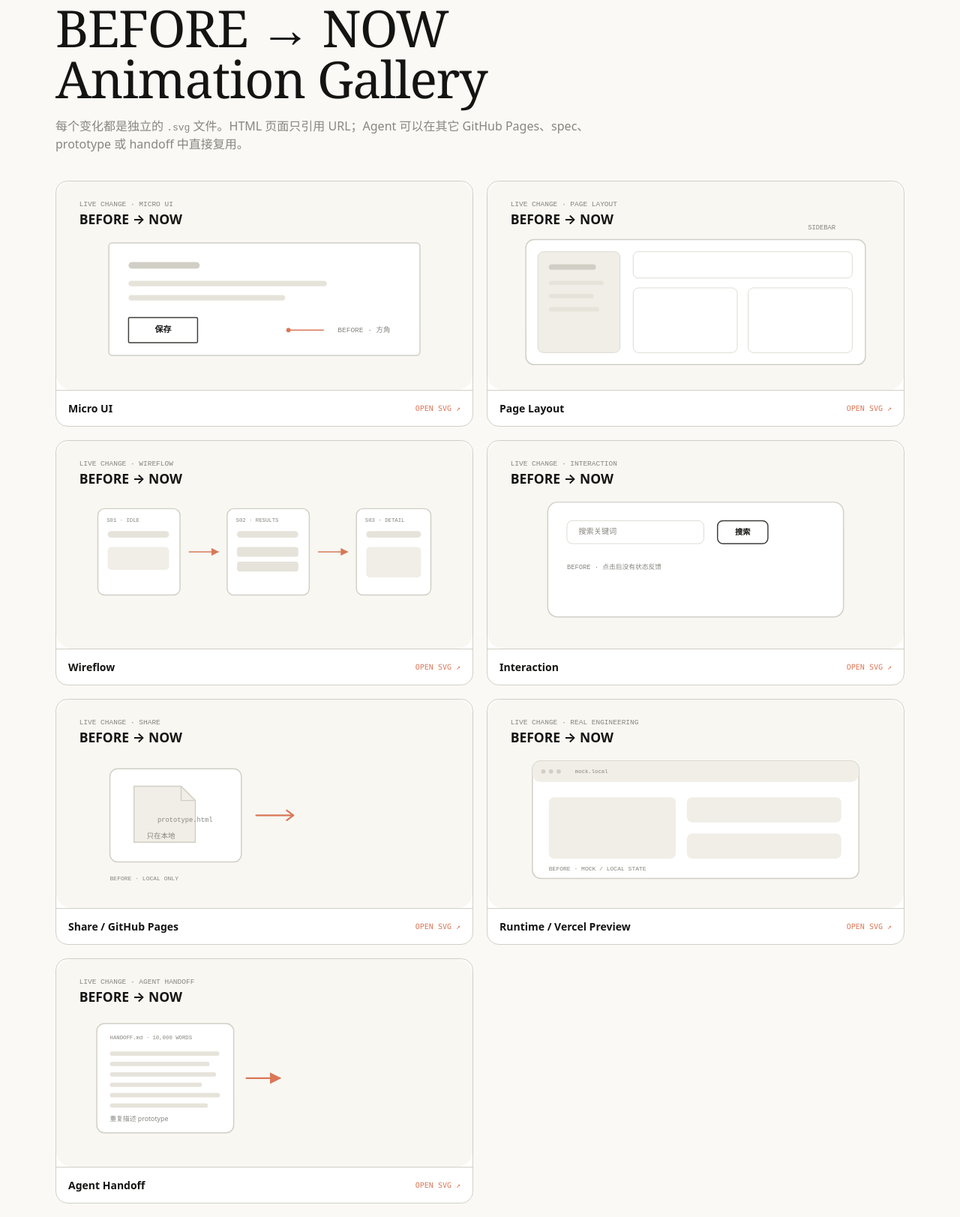
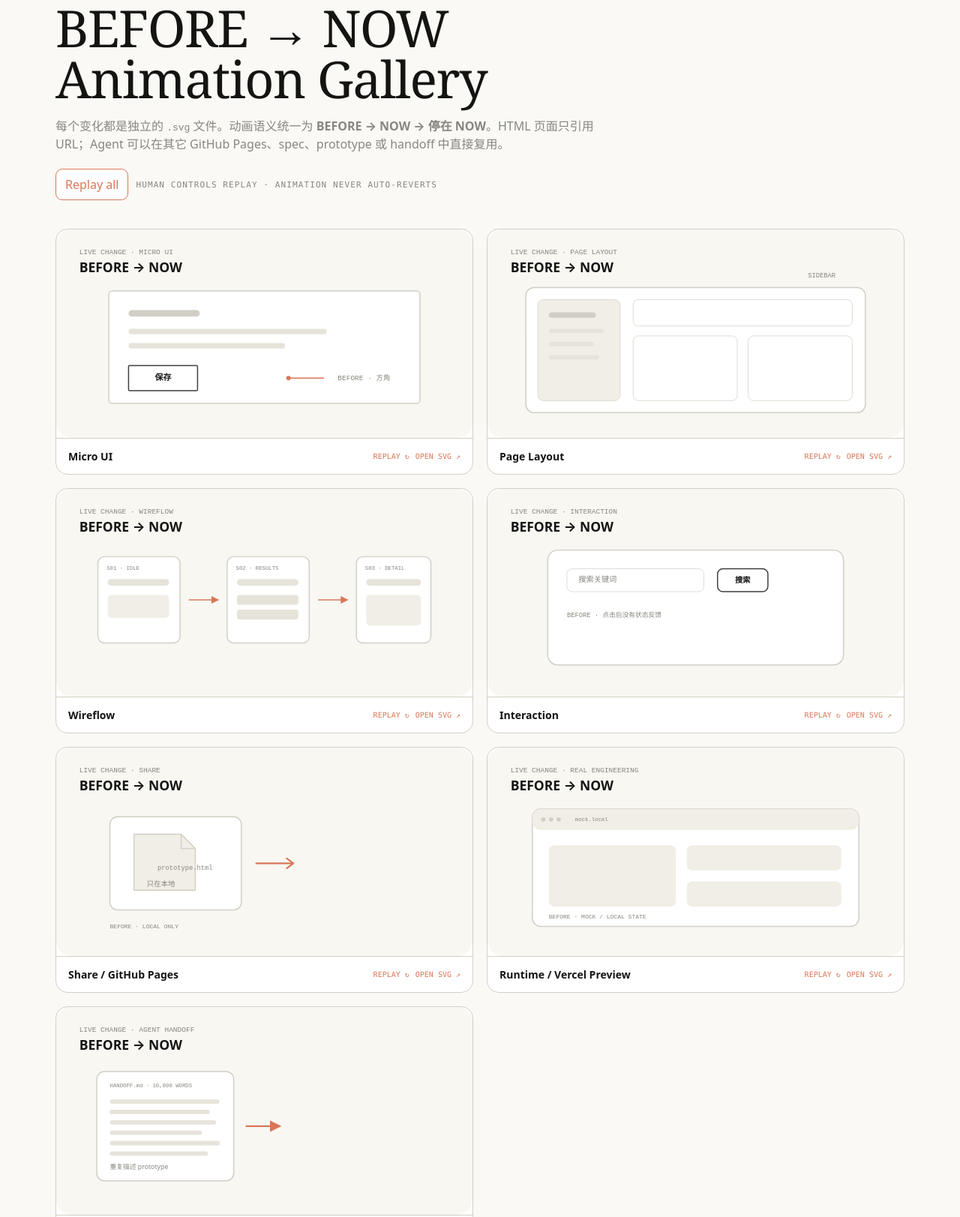
Before and after one commit to liush2yuxjtu/prototype-visual-handoff-guide, a plain HTML site: page animation-gallery.html in a window 1280 px wide. Shown: the part 66-1689 px from the top of the page at 75% size. Drawn offline with Linux system fonts and the light colour scheme.

Commit message:
Add explicit replay controls for one-way SVG animations

```diff
--- a/animation-gallery.html
+++ b/animation-gallery.html
@@ -7,22 +7,39 @@
 :root{--bg:#FAF9F5;--paper:#fff;--ink:#141413;--muted:#87867F;--line:#D1CFC5;--clay:#D97757}
 *{box-sizing:border-box}body{margin:0;background:var(--bg);color:var(--ink);font-family:system-ui,-apple-system,"Segoe UI","PingFang SC",sans-serif}
 main{max-width:1180px;margin:auto;padding:48px 24px 96px}h1{font-family:ui-serif,Georgia,serif;font-size:clamp(38px,6vw,68px);line-height:1;margin:8px 0 16px;font-weight:500;letter-spacing:-.02em}
-p{color:var(--muted);max-width:760px}.mono{font-family:ui-monospace,SFMono-Regular,Menlo,monospace;font-size:11px;letter-spacing:.1em;text-transform:uppercase;color:var(--muted)}
-.grid{display:grid;grid-template-columns:1fr 1fr;gap:18px;margin-top:38px}.card{background:var(--paper);border:1px solid var(--line);border-radius:16px;overflow:hidden}.card img{width:100%;display:block}.meta{padding:14px 16px;border-top:1px solid var(--line);display:flex;align-items:center;justify-content:space-between;gap:12px}.meta b{font-size:14px}.meta a{font-family:ui-monospace,SFMono-Regular,Menlo,monospace;font-size:10px;color:var(--clay);text-decoration:none}
+p{color:var(--muted);max-width:760px}.toolbar{display:flex;gap:10px;flex-wrap:wrap;margin:22px 0 4px}.btn{border:1px solid var(--line);background:#fff;color:var(--ink);border-radius:9px;padding:9px 12px;cursor:pointer;font:inherit}.btn:hover{border-color:var(--clay)}.btn.primary{border-color:var(--clay);color:var(--clay)}.mono{font-family:ui-monospace,SFMono-Regular,Menlo,monospace;font-size:11px;letter-spacing:.1em;text-transform:uppercase;color:var(--muted)}
+.grid{display:grid;grid-template-columns:1fr 1fr;gap:18px;margin-top:38px}.card{background:var(--paper);border:1px solid var(--line);border-radius:16px;overflow:hidden}.card img{width:100%;display:block}.meta{padding:14px 16px;border-top:1px solid var(--line);display:flex;align-items:center;justify-content:space-between;gap:12px}.meta b{font-size:14px}.actions{display:flex;gap:8px;align-items:center}.meta a,.replay{font-family:ui-monospace,SFMono-Regular,Menlo,monospace;font-size:10px;color:var(--clay);text-decoration:none}.replay{border:0;background:transparent;cursor:pointer;padding:0}
 .back{display:inline-block;margin-top:28px;color:var(--clay);text-decoration:none;font-weight:650}@media(max-width:760px){.grid{grid-template-columns:1fr}main{padding:34px 16px 72px}}
 </style>
 </head><body><main>
 <div class="mono">Reusable SVG assets · GitHub Pages</div>
 <h1>BEFORE → NOW<br>Animation Gallery</h1>
-<p>每个变化都是独立的 <code>.svg</code> 文件。HTML 页面只引用 URL；Agent 可以在其它 GitHub Pages、spec、prototype 或 handoff 中直接复用。</p>
+<p>每个变化都是独立的 <code>.svg</code> 文件。动画语义统一为 <b>BEFORE → NOW → 停在 NOW</b>。HTML 页面只引用 URL；Agent 可以在其它 GitHub Pages、spec、prototype 或 handoff 中直接复用。</p>
+<div class="toolbar"><button class="btn primary" type="button" id="replayAll">Replay all</button><span class="mono" style="align-self:center">Human controls replay · animation never auto-reverts</span></div>
 <div class="grid">
-<article class="card"><img src="assets/micro-ui-before-now.svg" alt="Micro UI BEFORE 到 NOW 动画"><div class="meta"><b>Micro UI</b><a href="assets/micro-ui-before-now.svg">OPEN SVG ↗</a></div></article>
-<article class="card"><img src="assets/layout-before-now.svg" alt="Page Layout BEFORE 到 NOW 动画"><div class="meta"><b>Page Layout</b><a href="assets/layout-before-now.svg">OPEN SVG ↗</a></div></article>
-<article class="card"><img src="assets/wireflow-before-now.svg" alt="Wireflow BEFORE 到 NOW 动画"><div class="meta"><b>Wireflow</b><a href="assets/wireflow-before-now.svg">OPEN SVG ↗</a></div></article>
-<article class="card"><img src="assets/interaction-before-now.svg" alt="Interaction BEFORE 到 NOW 动画"><div class="meta"><b>Interaction</b><a href="assets/interaction-before-now.svg">OPEN SVG ↗</a></div></article>
-<article class="card"><img src="assets/share-before-now.svg" alt="Share / GitHub Pages BEFORE 到 NOW 动画"><div class="meta"><b>Share / GitHub Pages</b><a href="assets/share-before-now.svg">OPEN SVG ↗</a></div></article>
-<article class="card"><img src="assets/runtime-before-now.svg" alt="Runtime / Vercel Preview BEFORE 到 NOW 动画"><div class="meta"><b>Runtime / Vercel Preview</b><a href="assets/runtime-before-now.svg">OPEN SVG ↗</a></div></article>
-<article class="card"><img src="assets/handoff-before-now.svg" alt="Agent Handoff BEFORE 到 NOW 动画"><div class="meta"><b>Agent Handoff</b><a href="assets/handoff-before-now.svg">OPEN SVG ↗</a></div></article>
+<article class="card"><img src="assets/micro-ui-before-now.svg" alt="Micro UI BEFORE 到 NOW 动画"><div class="meta"><b>Micro UI</b><div class="actions"><button class="replay" type="button">REPLAY ↻</button><a href="assets/micro-ui-before-now.svg">OPEN SVG ↗</a></div></div></article>
+<article class="card"><img src="assets/layout-before-now.svg" alt="Page Layout BEFORE 到 NOW 动画"><div class="meta"><b>Page Layout</b><div class="actions"><button class="replay" type="button">REPLAY ↻</button><a href="assets/layout-before-now.svg">OPEN SVG ↗</a></div></div></article>
+<article class="card"><img src="assets/wireflow-before-now.svg" alt="Wireflow BEFORE 到 NOW 动画"><div class="meta"><b>Wireflow</b><div class="actions"><button class="replay" type="button">REPLAY ↻</button><a href="assets/wireflow-before-now.svg">OPEN SVG ↗</a></div></div></article>
+<article class="card"><img src="assets/interaction-before-now.svg" alt="Interaction BEFORE 到 NOW 动画"><div class="meta"><b>Interaction</b><div class="actions"><button class="replay" type="button">REPLAY ↻</button><a href="assets/interaction-before-now.svg">OPEN SVG ↗</a></div></div></article>
+<article class="card"><img src="assets/share-before-now.svg" alt="Share / GitHub Pages BEFORE 到 NOW 动画"><div class="meta"><b>Share / GitHub Pages</b><div class="actions"><button class="replay" type="button">REPLAY ↻</button><a href="assets/share-before-now.svg">OPEN SVG ↗</a></div></div></article>
+<article class="card"><img src="assets/runtime-before-now.svg" alt="Runtime / Vercel Preview BEFORE 到 NOW 动画"><div class="meta"><b>Runtime / Vercel Preview</b><div class="actions"><button class="replay" type="button">REPLAY ↻</button><a href="assets/runtime-before-now.svg">OPEN SVG ↗</a></div></div></article>
+<article class="card"><img src="assets/handoff-before-now.svg" alt="Agent Handoff BEFORE 到 NOW 动画"><div class="meta"><b>Agent Handoff</b><div class="actions"><button class="replay" type="button">REPLAY ↻</button><a href="assets/handoff-before-now.svg">OPEN SVG ↗</a></div></div></article>
 </div>
 <a class="back" href="./">← 返回 Prototype Delivery Router</a>
+<script>
+(function(){
+  function replay(img){
+    var src=img.getAttribute('src').split('?')[0];
+    img.setAttribute('src',src+'?replay='+Date.now());
+  }
+  document.querySelectorAll('.card').forEach(function(card){
+    var btn=card.querySelector('.replay');
+    var img=card.querySelector('img');
+    btn.addEventListener('click',function(){replay(img)});
+  });
+  document.getElementById('replayAll').addEventListener('click',function(){
+    document.querySelectorAll('.card img').forEach(replay);
+  });
+})();
+</script>
 </main></body></html>
```
